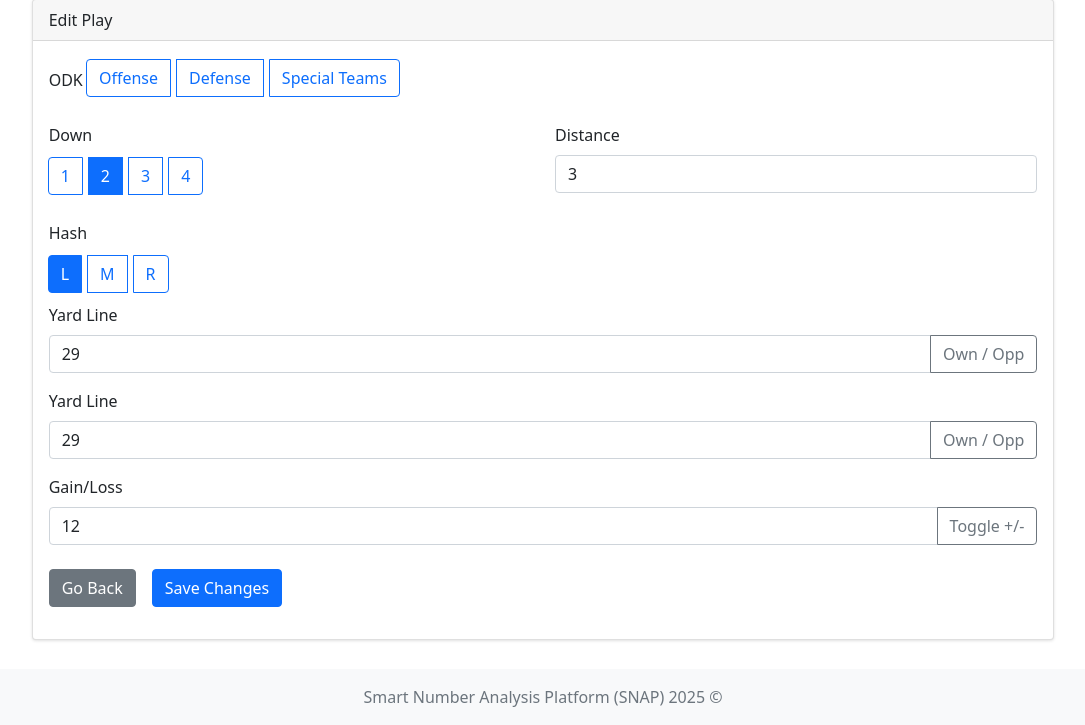
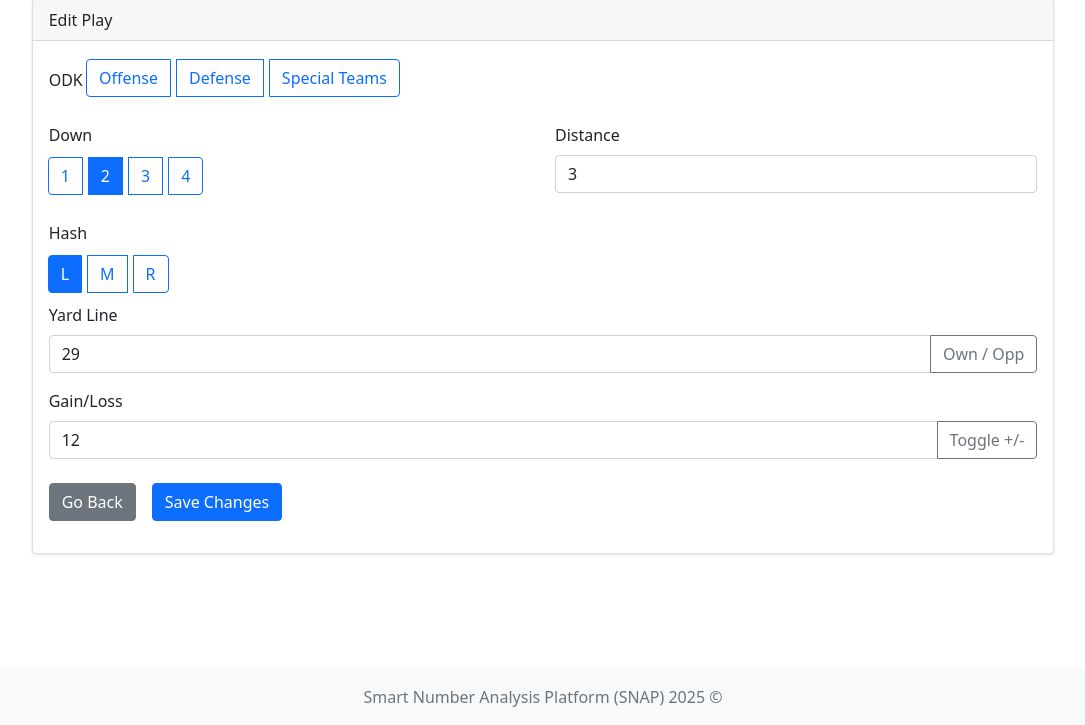
Before and after one commit to louayhentati/american_football, a Flask app: page /play/501/edit in a window 1280 px wide. Shown: the part 75-800 px from the top of the page, without its empty margins (97-1182 px from the left). Run offline with Flask 3, Linux system fonts and the light colour scheme; a user stored in the database is signed in; some libraries are stand-ins or nearby versions.

Commit message:
removed up Yard line and filter_games , prints

```diff
--- a/app/controllers/call_sheet.py
+++ b/app/controllers/call_sheet.py
@@ -21,7 +21,6 @@ class CallSheetController:
         selected_team = request.args.get("Team")
         plays = []
         if selected_team:
-            print(selected_team)
             games = GameModel.query.filter(GameModel.away_team.has(name=selected_team))
             for game in games:
                 for drive in game.drives:
--- a/app/controllers/play.py
+++ b/app/controllers/play.py
@@ -75,12 +75,12 @@ class PlayController:
                 play.returner_yard = request.form.get('returner_yard', type=int)
                 play.kicker = request.form.get('kicker', type=int)
                 play.kicker_yard = request.form.get('kicker_yard', type=int)
-                print(SPOT_FOULS)
+
                 if play.result == "Penalty":
-                    play.penalty_type  = request.form.get('penalty_type') or None
+                    play.penalty_type = request.form.get('penalty_type') or None
                     play.foul_team = request.form.get('foul_team') or None
                     if play.penalty_type in SPOT_FOULS:
-                        play.penalty_spot_yard = int(request.form.get('penalty_spot_yard') or 0 )
+                        play.penalty_spot_yard = int(request.form.get('penalty_spot_yard') or 0)
                     else:
                         play.penalty_spot_yard = None
                 else:
@@ -109,9 +109,8 @@ class PlayController:
                             play.gain_loss = abs(rule["yards"])
                             play.penalty_spot_yard = None
 
-                else: # Wenn kein Penalty, nimm Wert aus dem Formular
+                else:  # Wenn kein Penalty, nimm Wert aus dem Formular
                     play.gain_loss = request.form.get('gain_loss') or 0
-
 
                 drive = DriveModel.query.get_or_404(play.drive_id)
                 drive.result = result_form if result_form else "In Progress"
@@ -174,7 +173,7 @@ class PlayController:
                     for entry in entries
                 ]
         defense_params = [
-            'play_type1','defense_front', 'defense_strongside',
+            'play_type1', 'defense_front', 'defense_strongside',
             'blitz', 'slants', 'coverage'
         ]
 
--- a/app/templates/play/add_play.html
+++ b/app/templates/play/add_play.html
@@ -69,23 +69,13 @@
                                 <div class="input-group">
                                     <input type="number" min="-49" max="50" class="form-control" name="yard_line"
                                            value="{{ play.yard_line if play else default_yard_line }}">
-                                    <button type="button" class="btn btn-outline-secondary" onclick="toggleYardLine()">
-                                        Own / Opp
-                                    </button>
-                                </div>
-                            </div>
-                            <!-- Yard Line -->
-                            <div class="mb-3">
-                                <label class="form-label">Yard Line</label>
-                                <div class="input-group">
-                                    <input type="number" class="form-control" name="yard_line"
-                                           value="{{ play.yard_line if play else default_yard_line }}">
                                     <button type="button" class="btn btn-outline-secondary"
                                             onclick="toggleYardLine()">
                                         Own / Opp
                                     </button>
                                 </div>
                             </div>
+
 
                             <!-- OFFENSE SECTION -->
                             <div id="offense-section" style="display: none;">
```
Also changed, not shown: app/controllers/game.py (+23 -35 lines), instance/football.db.
